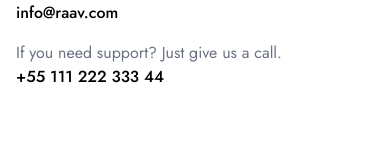
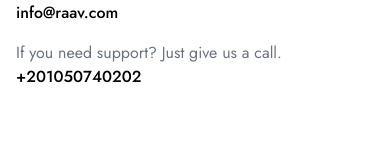
Before and after one commit to amrzikas/RAAV-v1, a React (Vite) app: page /product/1 in a window 390 px wide. Shown: the part 3810-3965 px from the top of the page. Built offline with nearby package versions, Linux system fonts and the light colour scheme.

Commit message:
Update support phone number in Footer component

```diff
--- a/src/components/Footer.tsx
+++ b/src/components/Footer.tsx
@@ -52,7 +52,7 @@
             </p>
             <p className="text-gray-500 mb-4">
               {t('footer.support')}<br />
-              <a href="tel:+55111222333" className="text-black font-medium hover:underline" dir="ltr">+55 111 222 333 44</a>
+              <a href="tel:+201050740202" className="text-black font-medium hover:underline" dir="ltr">+201050740202</a>
             </p>
           </div>
 
```
